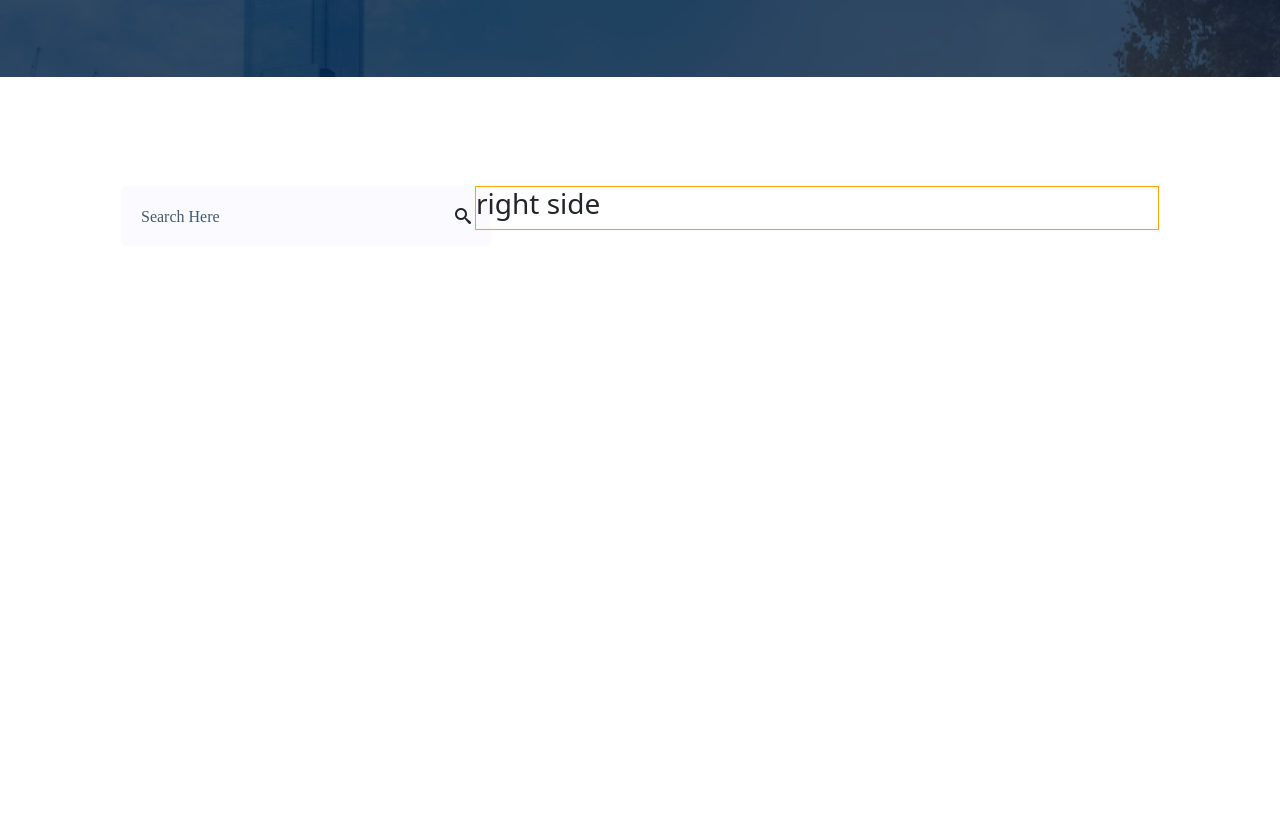
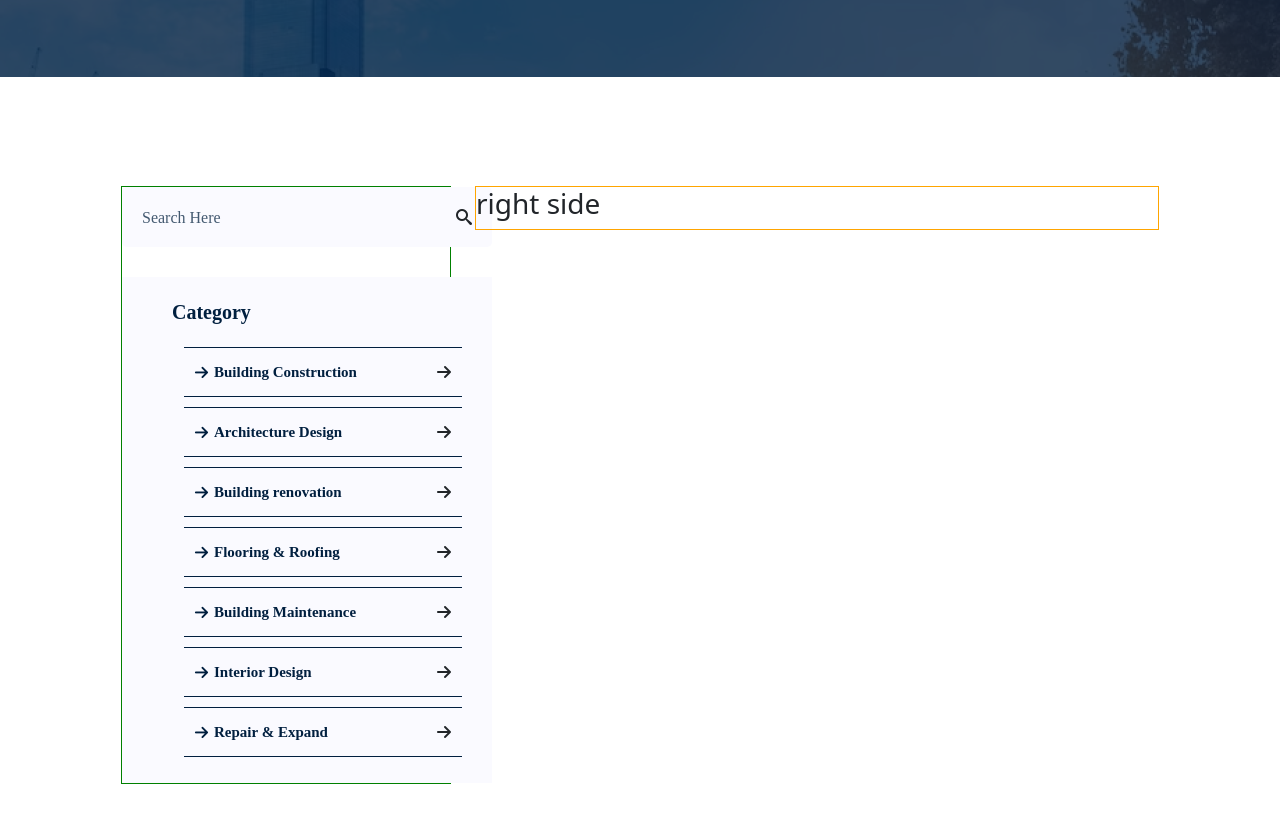
Before and after one commit to Ahad188/Day-six, a plain HTML site: page index3.html in a window 1280 px wide. Shown: the part 563-1386 px from the top of the page. Before the commit the page ends 918 px from the top, so only its background shows below. Drawn offline with Linux system fonts and the light colour scheme; files whose address does not match are found by name.

Commit message:
category list done

```diff
--- a/Scss/page/_index3.scss
+++ b/Scss/page/_index3.scss
@@ -1,10 +1,23 @@
+@mixin heading{
+     font-family: 'Space Grotesk';
+     font-weight: 700;
+     font-size: 20px;
+     line-height: 30px;
+     color: #001F3F;
+}
+//
 .blog-details{
      // margin-top: 109px;
      margin: 109px;
      // border: 1px solid red;
 
      .left-bar{
-          // border: 1px solid green;
+          border: 1px solid green;
+          // width: 370px ;
+          // margin: 0 auto;
+          .left-content{
+               width: 370px;
+               margin: 0 auto;
                .search-div{
                     width: 370px;
                     height: 60px;
@@ -27,6 +40,50 @@
                          }
                     }
                    }
+                   .category{
+                    margin-top: 30px;
+                    background: #FAFAFF;
+                    padding: 10px 30px;
+                    width: 370px;
+                    .category-h3{
+                         @include heading;
+                         padding: 10px 20px;
+                    }
+                    ul li{
+                         display: flex;
+                         align-items: center;
+                         justify-content: space-between;
+                         gap: 30px;
+                         border-top: 1px solid #001F3F;
+                         border-bottom: 1px solid #001F3F;
+                         margin: 10px 0;
+                         padding: 0 10px;
+                         height: 50px;
+                         transition: all 0.4s ease-in-out;
+                         a{
+                              font-family: 'Space Grotesk';
+                              font-weight: 700;
+                              font-size: 15px;
+                              line-height: 20px;
+                              color: #001F3F;
+                              transition: all 0.4s ease-in-out;
+                              display: flex;
+                              align-items: center;
+                              gap: 5px;
+                         }
+                         &:hover{
+                              background: #FF5A30;
+                              color: #FAFAFF;
+                              border: none;
+                              &:hover a{
+                                   color: #FAFAFF;
+                              }
+                         }
+                        }
+                   }
+          }
+
+
      }
      .right-bar{
           border: 1px solid orange;
--- a/index3.html
+++ b/index3.html
@@ -51,10 +51,56 @@
           <div class="row">
             <div class="col-4">
               <div class="left-bar">
-               <div class="search-div">
-                    <input type="search" placeholder="Search Here" name="search" id="">
+                <div class="left-content">
+                  <div class="search-div">
+                    <input type="search" placeholder="Search Here" name="search" id="" />
                     <i class="my-icon icon-search"></i>
-               </div>
+                  </div>
+                  <div class="category">
+                    <h3 class="category-h3">Category</h3>
+
+                    <!-- category list -->
+                    <ul>
+                      <li>
+
+                        <a href="#"><i class="my-icon icon-arrow-right2"></i>Building Construction</a>
+                        <i class="my-icon icon-arrow-right2"></i>
+                      </li>
+                      <li>
+
+                        <a href="#"><i class="my-icon icon-arrow-right2"></i>Architecture Design</a>
+                        <i class="my-icon icon-arrow-right2"></i>
+                      </li>
+                      <li>
+
+                        <a href="#"><i class="my-icon icon-arrow-right2"></i>Building renovation</a>
+                        <i class="my-icon icon-arrow-right2"></i>
+                      </li>
+                      <li>
+
+                        <a href="#"><i class="my-icon icon-arrow-right2"></i>Flooring & Roofing</a>
+                        <i class="my-icon icon-arrow-right2"></i>
+                      </li>
+                      <li>
+
+                        <a href="#"><i class="my-icon icon-arrow-right2"></i>Building Maintenance</a>
+                        <i class="my-icon icon-arrow-right2"></i>
+                      </li>
+                      <li>
+
+                        <a href="#"><i class="my-icon icon-arrow-right2"></i>Interior Design</a>
+                        <i class="my-icon icon-arrow-right2"></i>
+                      </li>
+                      <li>
+
+                        <a href="#">
+                         <i class="my-icon icon-arrow-right2"></i>
+                         Repair & Expand</a>
+                        <i class="my-icon icon-arrow-right2"></i>
+                      </li>
+                    </ul>
+                  </div>
+                </div>
               </div>
             </div>
             <div class="col-8">
```
Also changed, not shown: css/style.css, 1 other file. Lines whose indentation alone changed are shown as unchanged.
